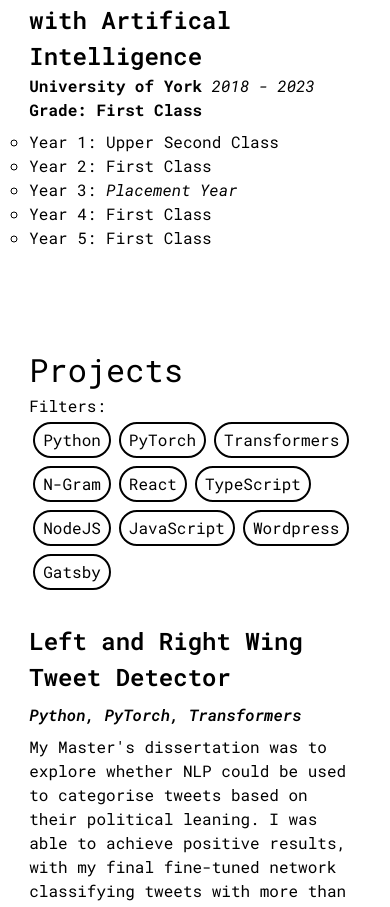
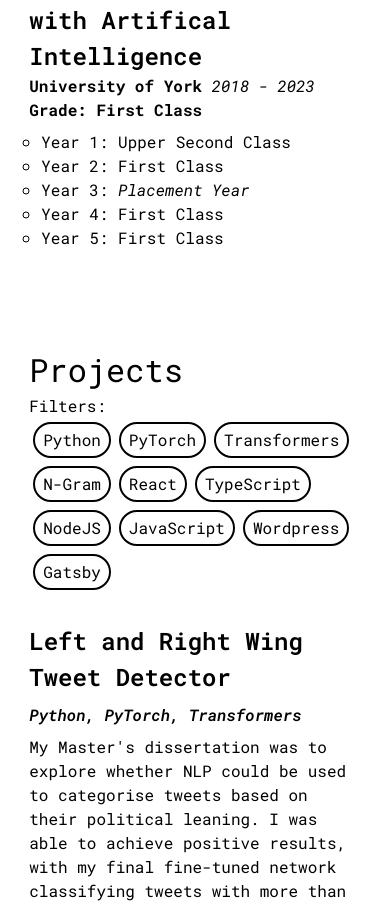
Before and after one commit to 4dambarr/adambarr.io, a Next.js app: page /experience in a window 390 px wide. Shown: the part 1590-2497 px from the top of the page. Built offline with nearby package versions, Linux system fonts and the light colour scheme; a web font is replaced by a local one.

Commit message:
fix: mobile layout updates

```diff
--- a/pages/blog/post/[slug].tsx
+++ b/pages/blog/post/[slug].tsx
@@ -62,7 +62,7 @@ export default function Page({ postData, previousPost, nextPost }: Props) {
   return (
     <div className='w-full flex flex-col items-center my-6'>
       <div className="w-[85vw] max-w-[1050px]">
-        <Link href='/blog' className='no-underline hover:bg-transparent'>
+        <Link href='/blog' className='mb-2 md:mb-0 no-underline hover:bg-transparent'>
           <IoArrowBack className='text-xl' />
         </Link>
       </div>
--- a/pages/experience/index.tsx
+++ b/pages/experience/index.tsx
@@ -11,7 +11,7 @@ export default function Experience() {
 					<h2 className="mb-0 mt-2">MEng Computer Science with Artifical Intelligence</h2>
 					<h3><b>University of York</b> <i>2018 - 2023</i></h3>
 					<h3><b>Grade: First Class</b></h3>
-					<div>
+					<div className="pl-3">
 						<ul>
 							<li>Year 1: Upper Second Class</li>
 							<li>Year 2: First Class</li>
```
